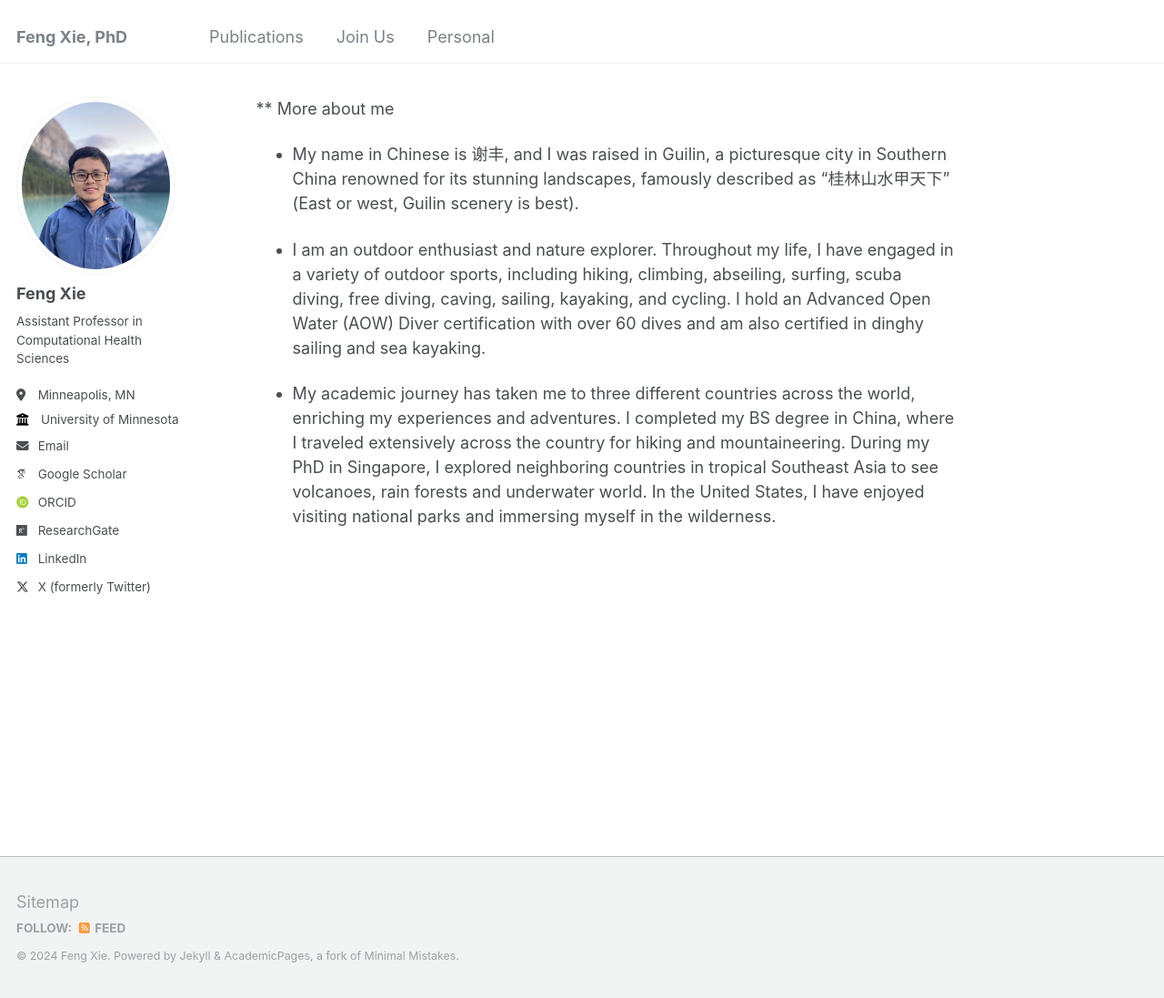
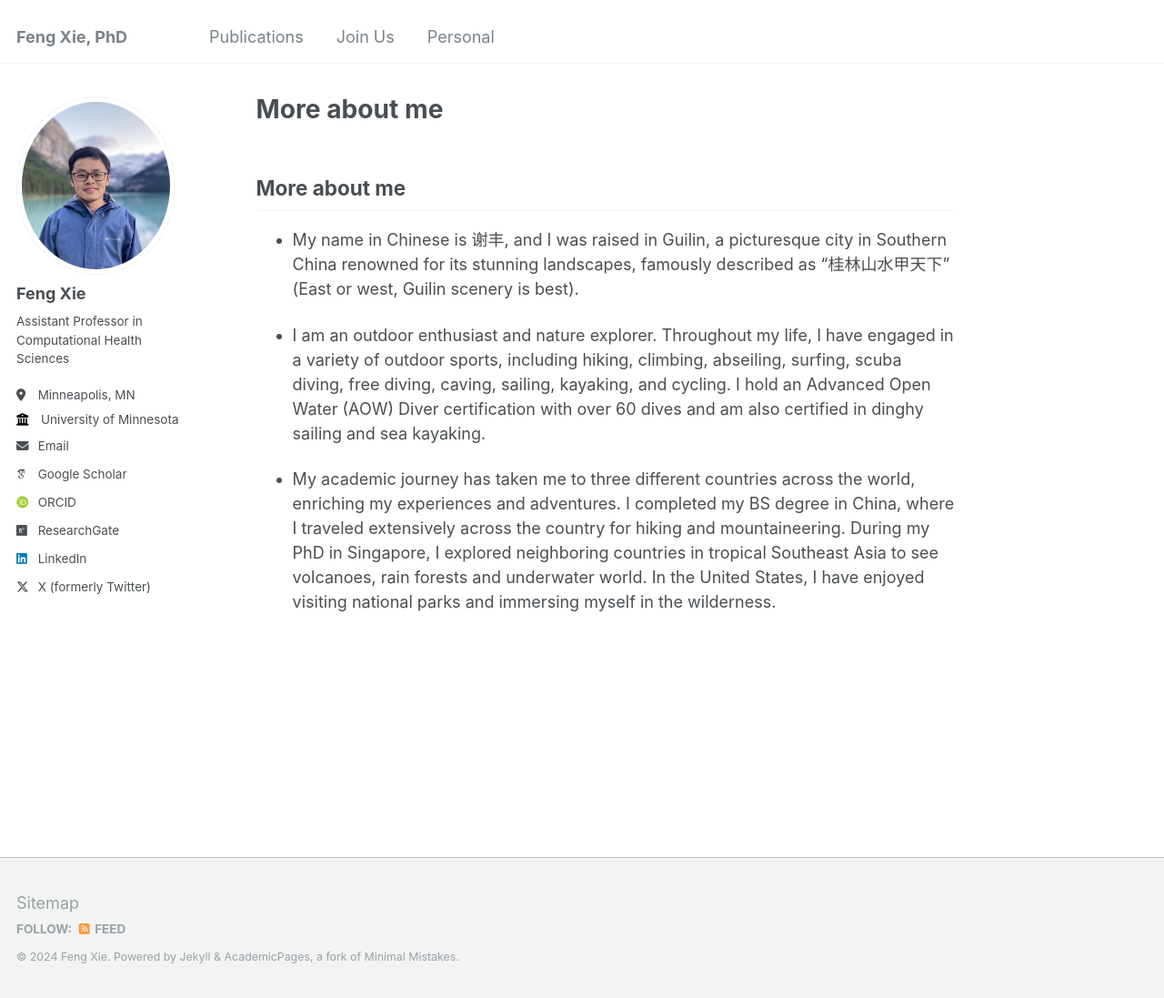
Before and after one commit to fengx13/fengx13.github.io, a Jekyll site: the page built from _pages/personal.md, in a window 1280 px wide and 1097 px high. Shown: the whole window at 91% size. Built offline with Jekyll 4.4.1, drawn with Linux system fonts in a browser that asks for light colours; some web fonts are replaced; our own code applies the rules of GitHub Pages for plain Markdown files.

Commit message:
Update personal.md

```diff
--- a/_pages/personal.md
+++ b/_pages/personal.md
@@ -5,7 +5,7 @@ permalink: /personal/
 author_profile: true
 ---
 
-** More about me
+## More about me
 
 - My name in Chinese is 谢丰, and I was raised in Guilin, a picturesque city in Southern China renowned for its stunning landscapes, famously described as “桂林山水甲天下” (East or west, Guilin scenery is best).
 
```
